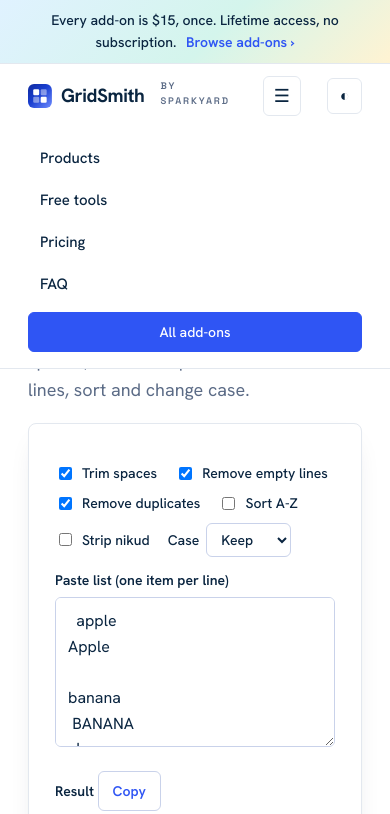
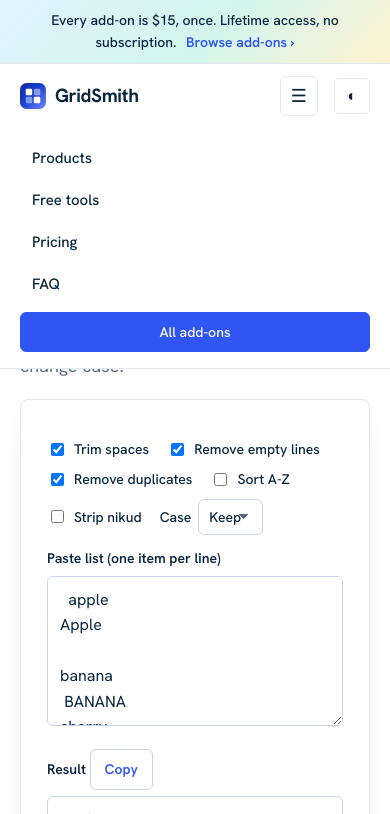
Before and after one commit to Rom0408/Rom0408.github.io, a plain HTML site: page tools/text-cleaner/index.html in a window 390 px wide. Both pictures are taken after a click on the button "Menu". Shown: the top 814 px of the page. Drawn offline with Linux system fonts and the light colour scheme.

Commit message:
Fix Safari/iOS layout: mobile nav anchor, overflow, form appearance, backdrop prefix
Co-Authored-By: Claude Sonnet 5.5 <noreply@anthropic.com>
Claude-Session: https://claude.ai/code/session_018QcwGwBSRe8E7BbyayCkMs

```diff
--- a/assets/style.css
+++ b/assets/style.css
@@ -164,3 +164,31 @@ a.card .stage.mini+.tag{margin-top:0}
 .thx-card p{margin:8px 0;line-height:1.5}
 .thx-warn{background:rgba(255,190,40,.16);border:1px solid rgba(220,160,20,.5);border-radius:10px;padding:10px 12px;font-size:14px}
 .thx-card .btn{margin-top:14px}
+
+/* Safari / iOS fixes */
+html{-webkit-text-size-adjust:100%;text-size-adjust:100%;overflow-x:hidden}
+@supports (overflow:clip){html{overflow-x:clip}}
+body{overflow-x:hidden;min-width:0}
+@supports (overflow:clip){body{overflow-x:clip}}
+header.site{background:var(--bg);background:color-mix(in srgb,var(--bg) 92%,transparent);-webkit-backdrop-filter:blur(10px);backdrop-filter:blur(10px)}
+.stk{position:-webkit-sticky;position:sticky}
+/* mobile menu was anchored to the sticky wrapper (below the announce bar) instead of the header */
+.stk header.site{position:relative}
+input[type=text],input[type=date],input[type=number],input[type=email],textarea,select,button.btn{-webkit-appearance:none;appearance:none}
+input[type=date],input[type=number]{min-height:44px;display:block}
+input[type=date]::-webkit-date-and-time-value{text-align:left}
+select{background-image:linear-gradient(45deg,transparent 50%,var(--muted) 50%),linear-gradient(135deg,var(--muted) 50%,transparent 50%);background-position:calc(100% - 18px) 50%,calc(100% - 13px) 50%;background-size:5px 5px;background-repeat:no-repeat;padding-right:34px}
+.btn,.menu-btn,.theme-btn,.tabs button,.car-nav button{-webkit-tap-highlight-color:transparent;touch-action:manipulation}
+.win,.sheet,.result{max-width:100%}.win,.sheet{overflow-x:auto;-webkit-overflow-scrolling:touch}
+.car-track{-webkit-overflow-scrolling:touch;overscroll-behavior-x:contain}
+.car-slide,.split>*,.featured>*,.row>*,.grid>*{min-width:0}
+.toast{bottom:calc(24px + env(safe-area-inset-bottom,0px))}
+.plan-fab{bottom:calc(22px + env(safe-area-inset-bottom,0px))}
+@media(max-width:820px){
+  .wrap{padding-left:max(20px,env(safe-area-inset-left,0px));padding-right:max(20px,env(safe-area-inset-right,0px))}
+  nav.main{padding-left:20px;padding-right:20px;max-height:calc(100vh - 140px);overflow-y:auto}
+  header .bar{gap:10px}.brand .by{display:none}
+  .stage{padding:26px 16px 40px}.float{right:10px;bottom:10px}
+  .hero{padding:56px 0 52px}section.block,.srow{padding:48px 0}
+  .ribbon{padding:26px 20px}.price{font-size:44px}
+}
```
